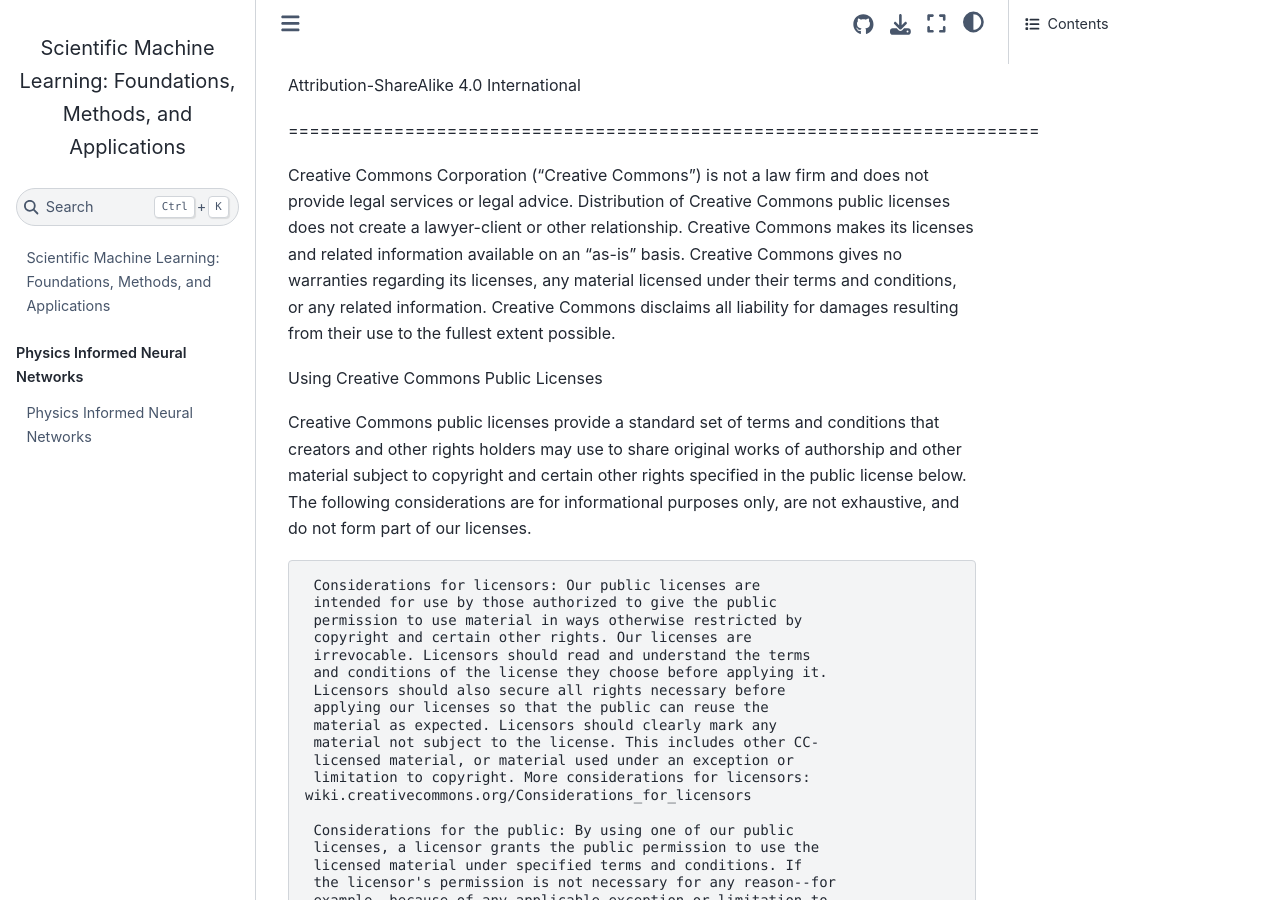
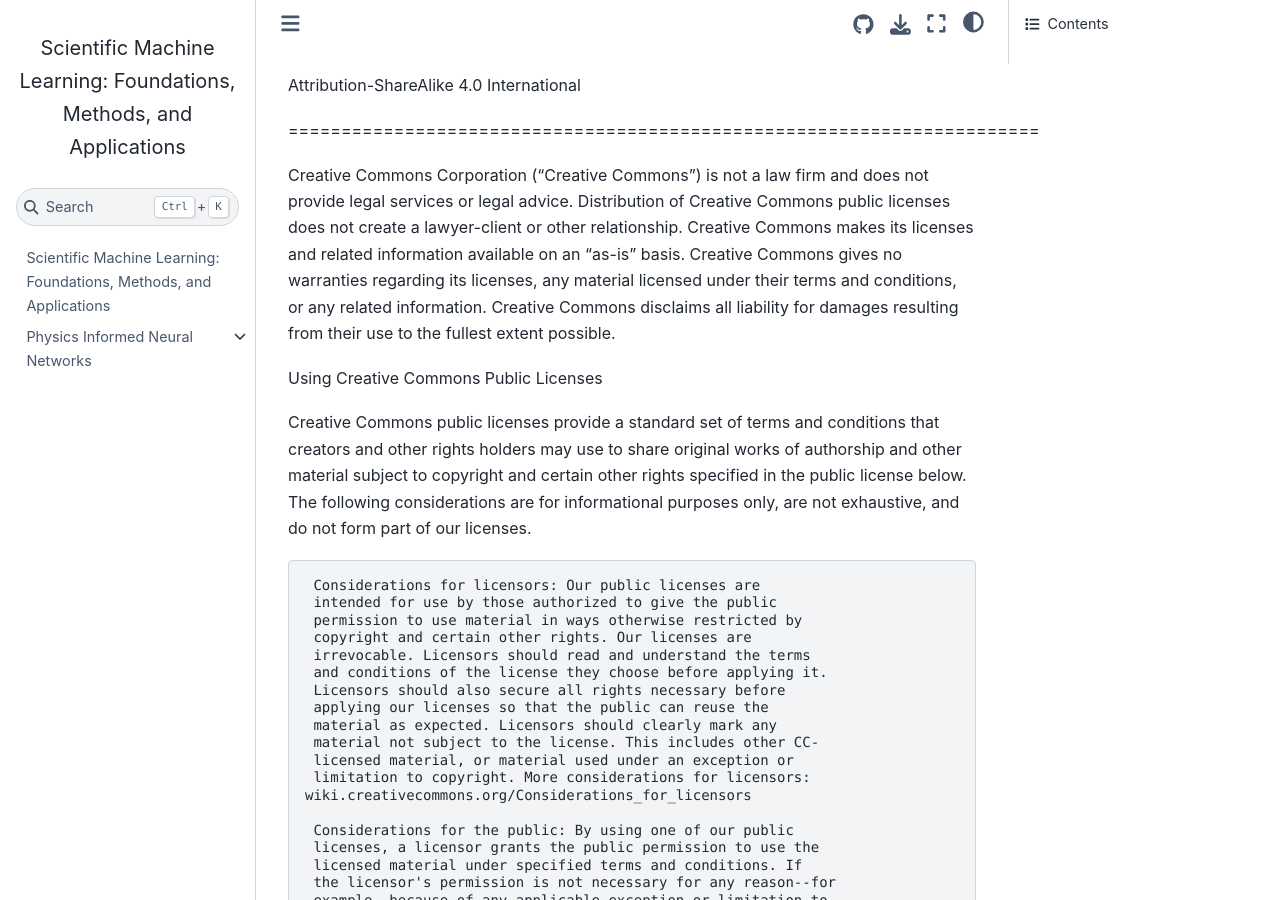
Before and after one commit to sciml-book/sciml_notebook, a Jupyter Book: the page built from LICENSE.md, in a window 1280 px wide and 900 px high. Built offline with Jupyter Book 1.0.4 settings and Sphinx 7.4.7 and the Sphinx Book theme 1.1.4, drawn with Linux system fonts in a browser that asks for light colours; pages that are not in the unit, such as notebooks, are missing from menus.

```diff
--- a/_toc.yml
+++ b/_toc.yml
@@ -1,13 +1,12 @@
 # Table of contents
 # Learn more at https://jupyterbook.org/customize/toc.html
-
 format: jb-book
 root: README
 parts:
-  - caption: Physics Informed Neural Networks
-    chapters:
+  - chapters:
     - file: pinns/pinns.md
-    - file: pinns/00-oscillator.ipynb
-    - file: pinns/jax/00-oscillator.ipynb
-    - file: pinns/01-static.ipynb
-    - file: pinns/02-linear-elastic-fixed.ipynb
+      sections:
+      - file: pinns/00-oscillator.ipynb
+      - file: pinns/jax/00-oscillator.ipynb
+      - file: pinns/01-static.ipynb
+      - file: pinns/02-linear-elastic-fixed.ipynb
```
